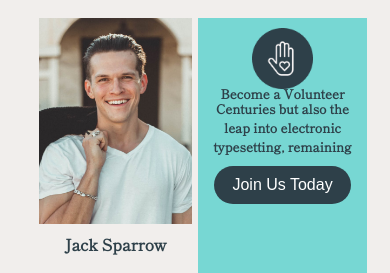
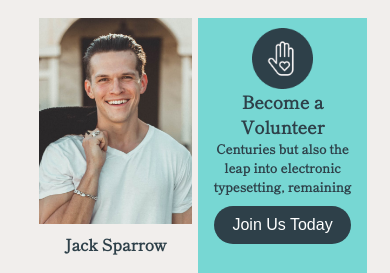
Before and after one commit to zelalem888/test105, a plain HTML site: page index.html in a window 390 px wide. Shown: the part 10867-11140 px from the top of the page. Drawn offline with nearby package versions, Linux system fonts and the light colour scheme; a web font is replaced by a local one.

Commit message:
Add files via upload

```diff
--- a/aboutUs.css
+++ b/aboutUs.css
@@ -785,11 +785,19 @@ margin: auto 0;
     text-align: center;
   }
 
-  .cta-title,
+  .cta-title{
+    font-family: Shippori Mincho, -apple-system, Roboto, Helvetica,sans-serif;;
+    font-weight: 800;
+    font-size: clamp(1.1em,3vw,2em);
+  }
+
+
   .cta-description {
-    font: 800 2.1vw Shippori Mincho, -apple-system, Roboto, Helvetica,
-      sans-serif;
+    font-family: Shippori Mincho, -apple-system, Roboto, Helvetica,sans-serif;;
+    font-weight: 800;
+    font-size: clamp(.8em,2vw,1.5em);
   }
+
 
   .cta-button {
     border-radius: 34px;
@@ -812,17 +820,10 @@ margin: auto 0;
       grid-template-columns: 1fr 1fr;
     }
 
-    .cta-description,
-    .cta-title {
-      font: 800 3.3vw Shippori Mincho, -apple-system, Roboto, Helvetica,sans-serif !important;
-    }
   }
   @media screen and (max-width: 425px) {
     .team-section{
       margin-top: 0;
-    }
-    .cta-title {
-      font: 800 3.3vw/10px Shippori Mincho, -apple-system, Roboto, Helvetica,sans-serif !important;
     }
     .profile-container{
       flex-direction: column;
--- a/style.css
+++ b/style.css
@@ -1518,11 +1518,17 @@ textarea {
   align-items: center;
   text-align: center;
 }
-
-.cta-title,
+.cta-title{
+  font-family: Shippori Mincho, -apple-system, Roboto, Helvetica,sans-serif;;
+  font-weight: 800;
+  font-size: clamp(1.1em,3vw,2em);
+}
+
+
 .cta-description {
-  font: 800 2.1vw Shippori Mincho, -apple-system, Roboto, Helvetica,
-    sans-serif;
+  font-family: Shippori Mincho, -apple-system, Roboto, Helvetica,sans-serif;;
+  font-weight: 800;
+  font-size: clamp(.8em,2vw,1.5em);
 }
 
 .cta-button {
@@ -1545,18 +1551,10 @@ textarea {
   .profile-container{
     grid-template-columns: 1fr 1fr;
   }
-
-  .cta-description,
-  .cta-title {
-    font: 800 3.3vw Shippori Mincho, -apple-system, Roboto, Helvetica,sans-serif !important;
-  }
 }
 @media screen and (max-width: 425px) {
   .team-section{
     margin-top: 0;
-  }
-  .cta-title {
-    font: 800 3.3vw/10px Shippori Mincho, -apple-system, Roboto, Helvetica,sans-serif !important;
   }
   .profile-container{
     flex-direction: column;
```
